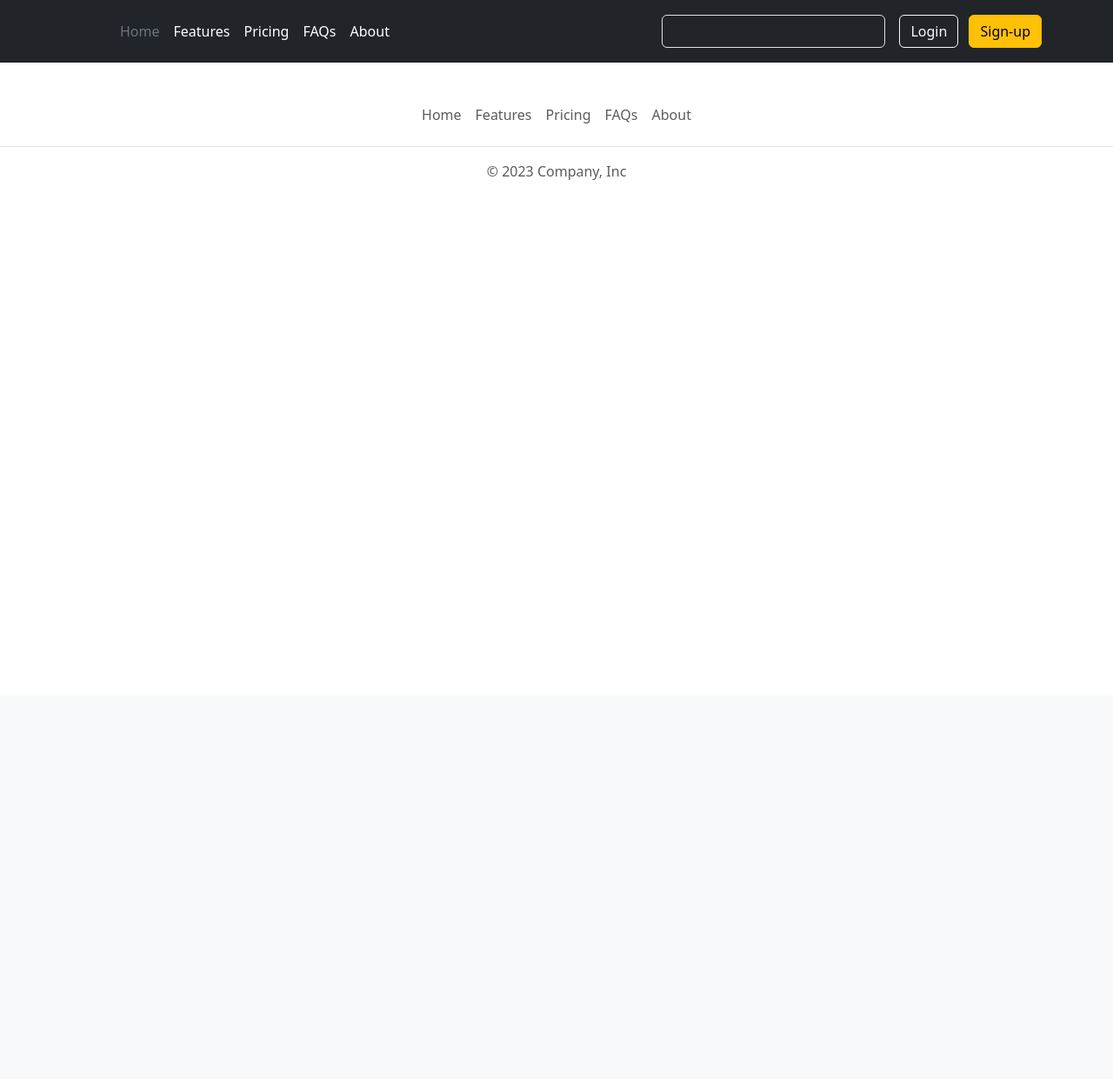
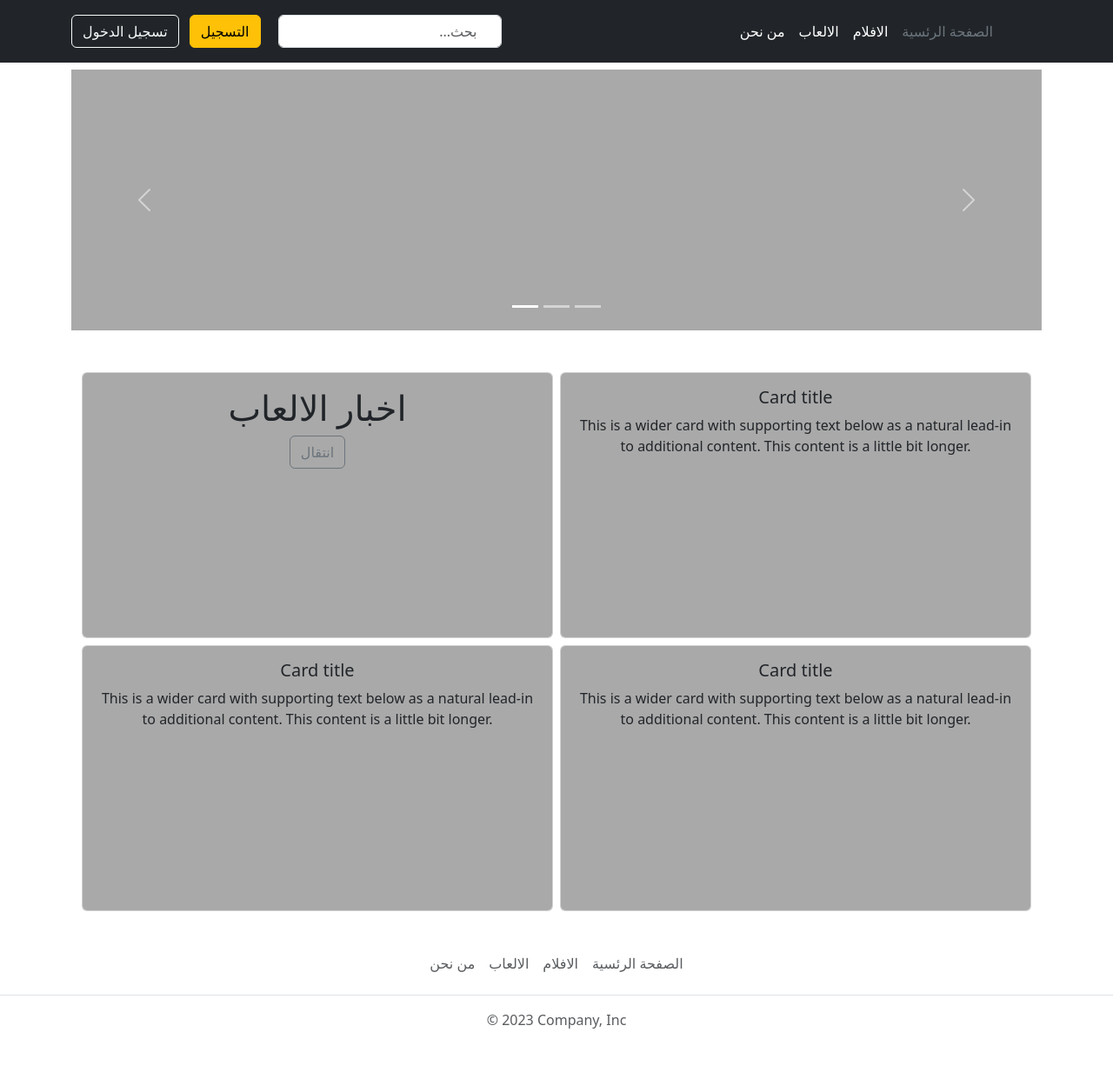
Before and after one commit to abdullah-KQ/Entertainment-Website, a Django app: page / in a window 1280 px wide. Shown: the whole page at 87% size. Before the commit the page ends 207 px from the top, so only its background shows below. Run offline with Django 4.2, Linux system fonts and the light colour scheme.

Commit message:
home page update

```diff
--- a/EntertainmentWebsite/settings.py
+++ b/EntertainmentWebsite/settings.py
@@ -118,6 +118,9 @@ USE_TZ = True
 # https://docs.djangoproject.com/en/4.1/howto/static-files/
 
 STATIC_URL = 'static/'
+STATICFILES_DIRS = [
+    BASE_DIR / "static",
+]
 
 # Default primary key field type
 # https://docs.djangoproject.com/en/4.1/ref/settings/#default-auto-field
--- a/MainApp/views.py
+++ b/MainApp/views.py
@@ -2,4 +2,5 @@ from django.shortcuts import render
 
 # Create your views here.
 def home(request):
+
     return render(request, 'MainApp/home.html')
--- a/templates/MainApp/home.html
+++ b/templates/MainApp/home.html
@@ -3,5 +3,74 @@
 home
 {% endblock title %}
 {% block content %}
+{% load static %}
+<div class="container-xl mt-2">
+    <div class="carousel slide" id="carouselExampleIndicators">
+        <div class="carousel-indicators">
+        <button type="button" data-bs-target="#carouselExampleIndicators" data-bs-slide-to="0" class="active" aria-current="true" aria-label="Slide 1"></button>
+        <button type="button" data-bs-target="#carouselExampleIndicators" data-bs-slide-to="1" aria-label="Slide 2"></button>
+        <button type="button" data-bs-target="#carouselExampleIndicators" data-bs-slide-to="2" aria-label="Slide 3"></button>
+        </div>
+        <div class="carousel-inner">
+        <div class="carousel-item active">
+            <img src={% static 'images/gray.jpg' %} class="d-block w-100" style="height:300px"  alt="...">
+        </div>
+        <div class="carousel-item">
+            <img src={% static 'images/gray.jpg' %} class="d-block w-100" style="height:300px" alt="...">
+        </div>
+        <div class="carousel-item">
+            <img src={% static 'images/gray.jpg' %} class="d-block w-100" style="height:300px" alt="...">
+        </div>
+        </div>
+        <button class="carousel-control-prev" type="button" data-bs-target="#carouselExampleIndicators" data-bs-slide="prev">
+        <span class="carousel-control-prev-icon" aria-hidden="true"></span>
+        <span class="visually-hidden">Previous</span>
+        </button>
+        <button class="carousel-control-next" type="button" data-bs-target="#carouselExampleIndicators" data-bs-slide="next">
+        <span class="carousel-control-next-icon" aria-hidden="true"></span>
+        <span class="visually-hidden">Next</span>
+        </button>
+    </div>
+    <div class="container mt-5">
+        <div class="row justify-content-center align-items-center g-2 row-cols-2 ">
+            <div class="col">
+                <div class="card text-center">
+                    <img src={% static 'images/gray.jpg' %} class="card-img" alt="...">
+                    <div class="card-img-overlay">
+                      <h1 class="card-title"> اخبار الالعاب </h1>
+                      <a class="btn btn-outline-secondary stretched-link" href="#" role="button"> انتقال </a>
+                    </div>
+                </div>
+            </div>
+            <div class="col">
+                <div class="card text-center">
+                    <img src={% static 'images/gray.jpg' %} class="card-img" alt="...">
+                    <div class="card-img-overlay">
+                      <h5 class="card-title">Card title</h5>
+                      <p class="card-text">This is a wider card with supporting text below as a natural lead-in to additional content. This content is a little bit longer.</p>
+                    </div>
+                </div>
+            </div>
+            <div class="col">
+                <div class="card text-center">
+                    <img src={% static 'images/gray.jpg' %} class="card-img" alt="...">
+                    <div class="card-img-overlay">
+                      <h5 class="card-title">Card title</h5>
+                      <p class="card-text">This is a wider card with supporting text below as a natural lead-in to additional content. This content is a little bit longer.</p>
+                    </div>
+                </div>
+            </div>
+            <div class="col">
+                <div class="card  text-center">
+                    <img src={% static 'images/gray.jpg' %} class="card-img" alt="...">
+                    <div class="card-img-overlay">
+                      <h5 class="card-title">Card title</h5>
+                      <p class="card-text">This is a wider card with supporting text below as a natural lead-in to additional content. This content is a little bit longer.</p>
+                    </div>
+                </div>
+            </div>
+        </div>
 
+    </div>
+</div>
 {% endblock content %}
--- a/templates/base.html
+++ b/templates/base.html
@@ -4,33 +4,43 @@
     <meta charset="utf-8">
     <meta name="viewport" content="width=device-width, initial-scale=1">
     <title>{% block title %}{% endblock title %}</title>
-    <link href="https://cdn.jsdelivr.net/npm/bootstrap@5.3.0/dist/css/bootstrap.min.css" rel="stylesheet" integrity="sha384-9ndCyUaIbzAi2FUVXJi0CjmCapSmO7SnpJef0486qhLnuZ2cdeRhO02iuK6FUUVM" crossorigin="anonymous">
+    <link href="https://cdn.jsdelivr.net/npm/bootstrap@5.3.0/dist/css/bootstrap.min.css" rel="stylesheet" integrity="sha384-9ndCyUaIbzAi2FUVXJi0CjmCapSmO7SnpJef0486qhLnuZ2cdeRhO02iuK6FUUVM" crossorigin="anonymous">    <script src="https://cdn.jsdelivr.net/npm/bootstrap@5.3.0/dist/js/bootstrap.bundle.min.js" integrity="sha384-geWF76RCwLtnZ8qwWowPQNguL3RmwHVBC9FhGdlKrxdiJJigb/j/68SIy3Te4Bkz" crossorigin="anonymous"></script>
     <script src="https://cdn.jsdelivr.net/npm/bootstrap@5.3.0/dist/js/bootstrap.bundle.min.js" integrity="sha384-geWF76RCwLtnZ8qwWowPQNguL3RmwHVBC9FhGdlKrxdiJJigb/j/68SIy3Te4Bkz" crossorigin="anonymous"></script>
-    </head>
+    <style>
+      bady{
+        text-align: left;
+      }
+    </style>
+  </head>
   <body>
     <header class="p-3 text-bg-dark">
-        <div class="container">
+        <div class="container ">
           <div class="d-flex flex-wrap align-items-center justify-content-center justify-content-lg-start">
+
+
+            <div class="text-end" style="margin-right:20px;">
+              <button type="button" class="btn btn-outline-light me-2"> تسجيل الدخول </button>
+              <button type="button" class="btn btn-warning"> التسجيل </button>
+            </div>
+
+
+            <form class="col-12 col-lg-auto mb-3 mb-lg-0 me-auto" role="search">
+              <input type="search" class="form-control form-control-dark text-bg-prymary text-secondary text-end" placeholder="...بحث" aria-label="Search">
+            </form>
+
+
+            <ul class="nav col-12 col-lg-auto  mb-2 justify-content-end mb-md-0 ">
+              <li><a href="#" class="nav-link px-2 text-white"> من نحن </a></li>
+              <li><a href="#" class="nav-link px-2 text-white"> الالعاب </a></li>
+              <li><a href="#" class="nav-link px-2 text-white"> الافلام </a></li>
+              <li><a href="" class="nav-link px-2 text-secondary"> الصفحة الرئسية </a></li>
+            </ul>
+
+
+
             <a href="/" class="d-flex align-items-center mb-2 mb-lg-0 text-white text-decoration-none">
               <svg class="bi me-2" width="40" height="32" role="img" aria-label="Bootstrap"><use xlink:href="#bootstrap"></use></svg>
             </a>
-
-            <ul class="nav col-12 col-lg-auto me-lg-auto mb-2 justify-content-center mb-md-0">
-              <li><a href="#" class="nav-link px-2 text-secondary">Home</a></li>
-              <li><a href="#" class="nav-link px-2 text-white">Features</a></li>
-              <li><a href="#" class="nav-link px-2 text-white">Pricing</a></li>
-              <li><a href="#" class="nav-link px-2 text-white">FAQs</a></li>
-              <li><a href="#" class="nav-link px-2 text-white">About</a></li>
-            </ul>
-
-            <form class="col-12 col-lg-auto mb-3 mb-lg-0 me-lg-3" role="search">
-              <input type="search" class="form-control form-control-dark text-bg-dark" placeholder="Search..." aria-label="Search">
-            </form>
-
-            <div class="text-end">
-              <button type="button" class="btn btn-outline-light me-2">Login</button>
-              <button type="button" class="btn btn-warning">Sign-up</button>
-            </div>
           </div>
         </div>
     </header>
@@ -39,11 +49,10 @@
 
     <footer class="py-3 my-4">
         <ul class="nav justify-content-center border-bottom pb-3 mb-3">
-          <li class="nav-item"><a href="#" class="nav-link px-2 text-body-secondary">Home</a></li>
-          <li class="nav-item"><a href="#" class="nav-link px-2 text-body-secondary">Features</a></li>
-          <li class="nav-item"><a href="#" class="nav-link px-2 text-body-secondary">Pricing</a></li>
-          <li class="nav-item"><a href="#" class="nav-link px-2 text-body-secondary">FAQs</a></li>
-          <li class="nav-item"><a href="#" class="nav-link px-2 text-body-secondary">About</a></li>
+          <li class="nav-item"><a href="#" class="nav-link px-2 text-body-secondary"> من نحن </a></li>
+          <li class="nav-item"><a href="#" class="nav-link px-2 text-body-secondary"> الالعاب </a></li>
+          <li class="nav-item"><a href="#" class="nav-link px-2 text-body-secondary"> الافلام </a></li>
+          <li class="nav-item"><a href="#" class="nav-link px-2 text-body-secondary"> الصفحة الرئسية </a></li>
         </ul>
         <p class="text-center text-body-secondary">© 2023 Company, Inc</p>
     </footer>
```
Also changed, not shown: static/images/gray.jpg (added).
